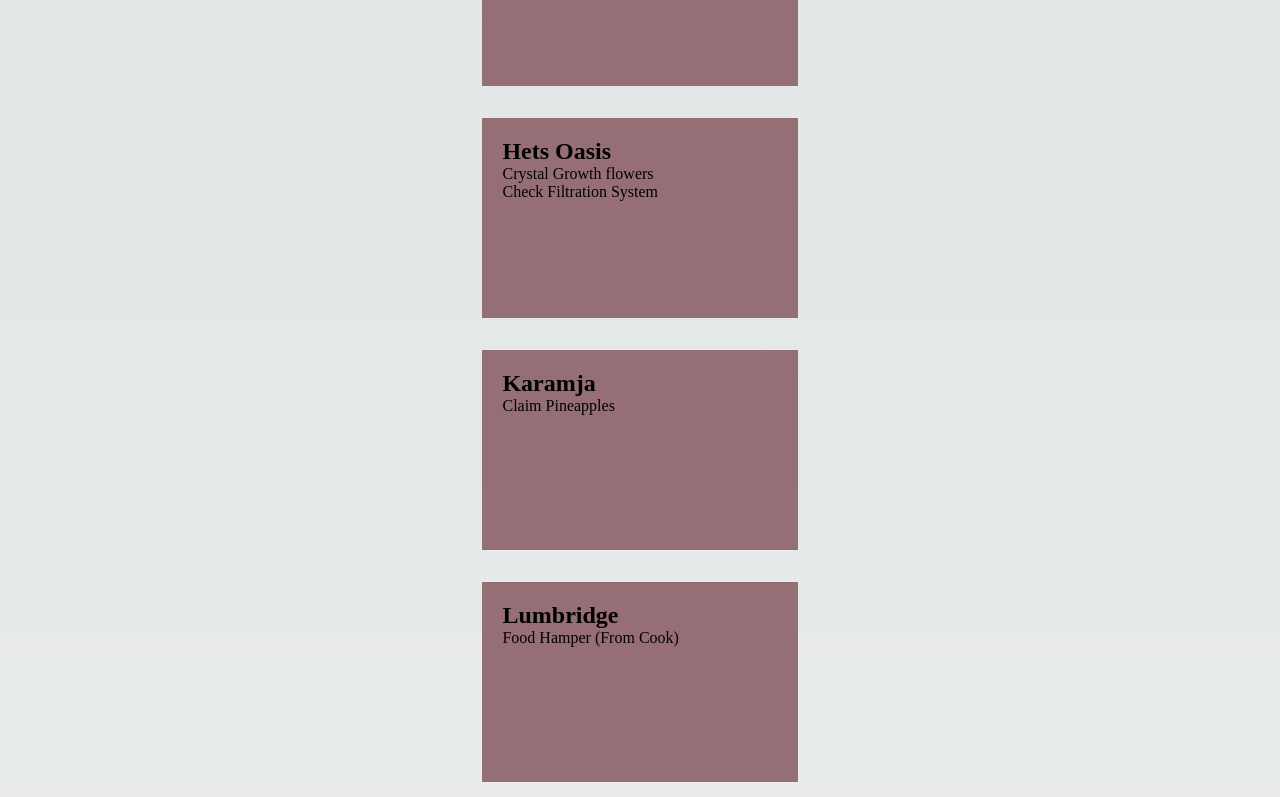
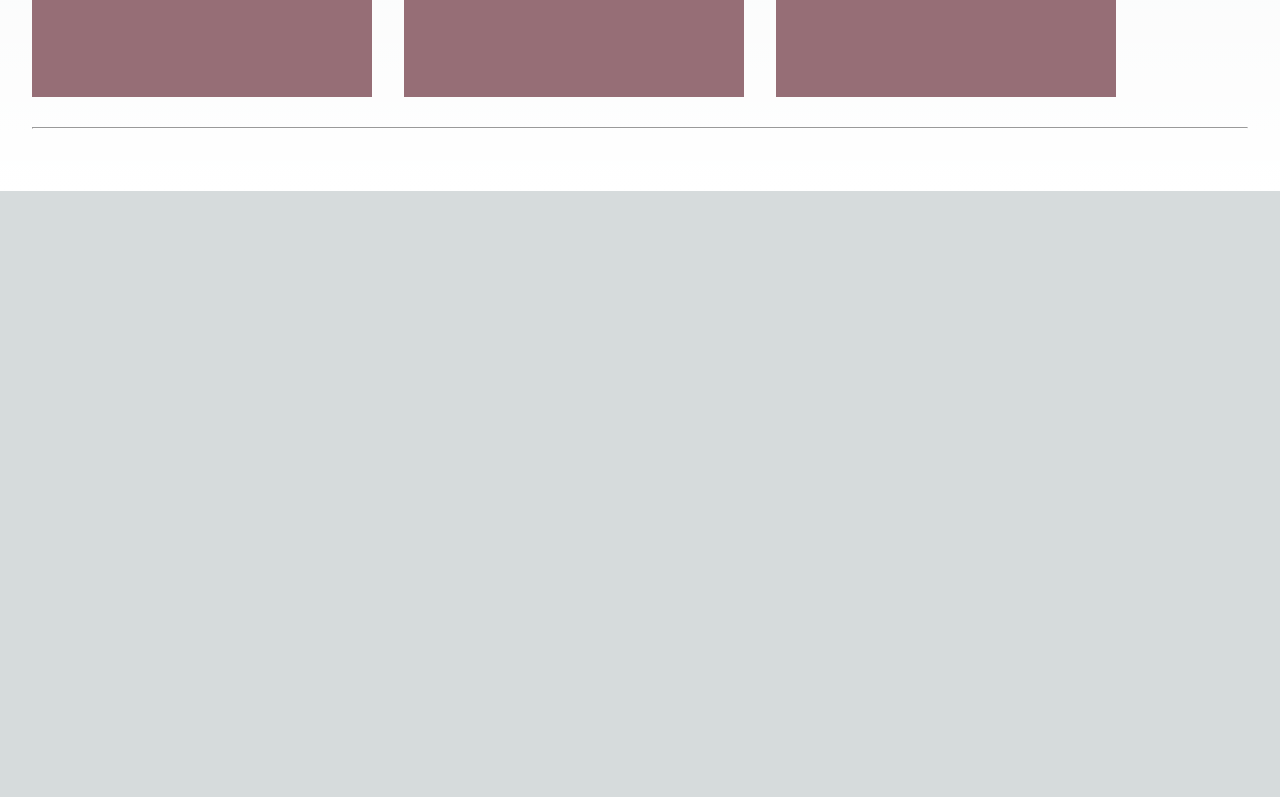
Before and after one commit to alkrdev/dailies, a Next.js app: page / in a window 1280 px wide. Shown: the part 1943-2740 px from the top of the page. After the commit the page ends 2134 px from the top, so only its background shows below. Built offline with nearby package versions, Linux system fonts and the light colour scheme.

Commit message:
Gentle styling + Divider

```diff
--- a/pages/index.tsx
+++ b/pages/index.tsx
@@ -97,18 +97,20 @@
 						);
 					})}
 				</div>
-				{hiddenDailies && <div className={styles.grid}>
-				---------------------------------------------------------------------------------------
+        <hr className={styles.divider}></hr>
+        <div className={styles.hiddenList}>
+          {hiddenDailies.length > 0 && <div className={styles.grid}>
             <div className={styles.dailyBox}>
               {hiddenDailies.map((daily) => {
                 return (
                   <div key={daily.title} className={styles.task} onClick={() => setHidden(daily, false)}>
-									{daily.title} - {daily.id}
+                    {daily.title}
                   </div>
                 );
               })}
             </div>
           </div>}
+        </div>
 			</main>
 		</>
 	);
--- a/styles/Home.module.css
+++ b/styles/Home.module.css
@@ -8,8 +8,9 @@
 
 .grid {
   display: flex;
-  flex-direction: column;
   gap: 2rem;
+  max-width: 100%;
+  flex-wrap: wrap;
 }
 
 .dailyBox {
@@ -18,14 +19,20 @@
   background: #966e76;
   min-height: 200px;
   padding: 20px;
+  width: 340px;
 }
 
 .task {
   user-select: none;
-
 }
 
 .task:hover {
   cursor: pointer;
   background: rgb(71, 27, 35);
 }
+
+.divider {
+  margin: 30px 0;
+  width: 100%;
+  border-bottom: 1px solid #fff;
+}
```
Lines whose indentation alone changed are shown as unchanged.
